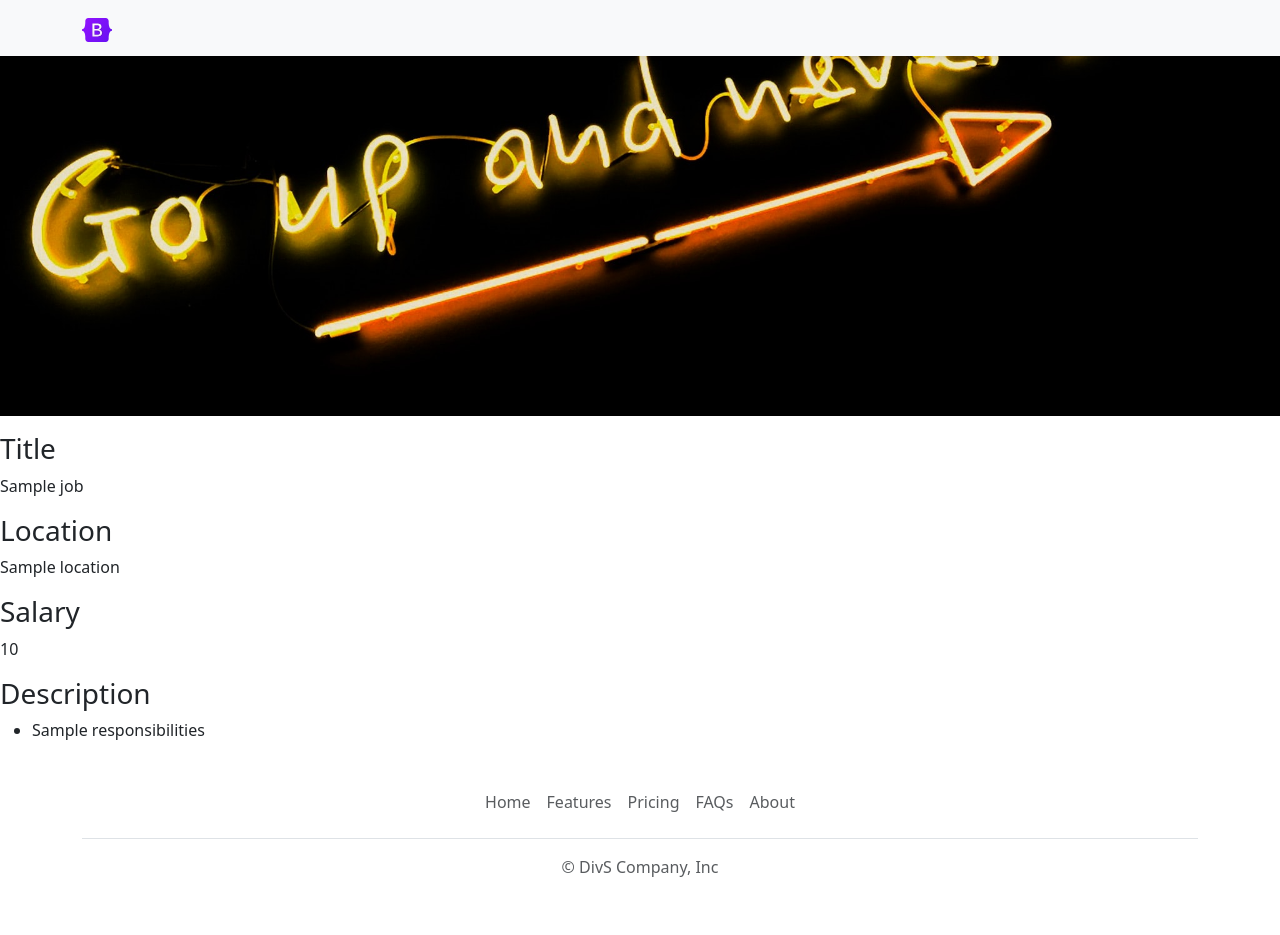
After one commit to DivS13/divs-website, a Flask app: template templates/jobpage.html in a window 1280 px wide. The commit adds this page. Run offline with Flask 3, Linux system fonts and the light colour scheme; the template is opened without the code that fills it: most values are stand-ins (such as "Sample title", 1, 10 or a date in 2020).

Commit message:
dynamic pages for each job

```diff
--- a/app.py
+++ b/app.py
@@ -1,5 +1,5 @@
 from flask import Flask, render_template, jsonify
-from database import load_jobs_with_db
+from database import load_jobs_with_db, load_job_with_db
 
 app = Flask(__name__)
 
@@ -16,5 +16,15 @@ def list_jobs():
   return jsonify(jobs)
 
 
+@app.route("/job/<id>")
+def show_job(id):
+  job = load_job_with_db(id)
+
+  if not job:
+    return "Not Found", 404
+
+  return render_template('jobpage.html', job=job)
+
+
 if __name__ == "__main__":
   app.run(host="0.0.0.0", debug=True)
--- /dev/null
+++ b/templates/banner.html
@@ -0,0 +1,10 @@
+<style>
+    #banner {
+      height: 360px;
+      width: 100%;
+      object-fit: cover;
+      margin-bottom: 16px;
+    }
+  </style>
+
+<img class="img-fluid" id="banner" src="https://new-website.div5.repl.co/static/career.jpg">
--- a/templates/jobitem.html
+++ b/templates/jobitem.html
@@ -5,6 +5,6 @@
     <div><b>Salary: </b> {{ job['salary'] }}</div>
   </div>
   <div class="col-3">
-    <a href="mailto:hello@divs.ai?subject=application for {{ jobs[title]}}"type="button" class="btn btn-outline-primary">Apply</a>
+    <a href="/job/{{job['id']}}"type="button" class="btn btn-outline-primary">Apply</a>
   </div>
 </div>
--- /dev/null
+++ b/templates/jobpage.html
@@ -0,0 +1,27 @@
+<!DOCTYPE html>
+<html lang="en">
+<head>
+  <meta charset="UTF-8">
+  <meta http-equiv="X-UA-Compatible" content="IE=edge">
+  <meta name="viewport" content="width=device-width, initial-scale=1.0">
+  <link href="https://cdn.jsdelivr.net/npm/bootstrap@5.3.0-alpha1/dist/css/bootstrap.min.css" rel="stylesheet" integrity="sha384-GLhlTQ8iRABdZLl6O3oVMWSktQOp6b7In1Zl3/Jr59b6EGGoI1aFkw7cmDA6j6gD" crossorigin="anonymous">
+  <title>{{ job['title']}}</title>
+</head>
+<body>
+  {% include 'nav.html' %}
+  {% include 'banner.html' %}
+  <h3>Title</h3>
+  <p>{{job['title']}}</p>
+  <h3>Location</h3>
+  <p>{{job['location']}}</p>
+  <h3>Salary</h3>
+  <p>{{job['salary']}}</p>
+  <h3>Description</h3>
+  <ul>
+    {% for line in job['responsibilities'].split("\n")%}
+      <li>{{ line }}</li>
+    {% endfor%}
+  </ul>
+  {% include 'footer.html' %}
+</body>
+</html>
--- a/templates/nav.html
+++ b/templates/nav.html
@@ -1,6 +1,6 @@
 <nav class="navbar bg-body-tertiary shadow-sm fixed-top bg-white">
   <div class="container">
-    <a class="navbar-brand" href="#">
+    <a class="navbar-brand" href="/">
       <img src="/static/logo.svg" alt="DivS" width="30" height="24">
     </a>
   </div>
```
Also changed, not shown: database.py (+10 -0 lines), templates/home.html (+2 -9 lines).
